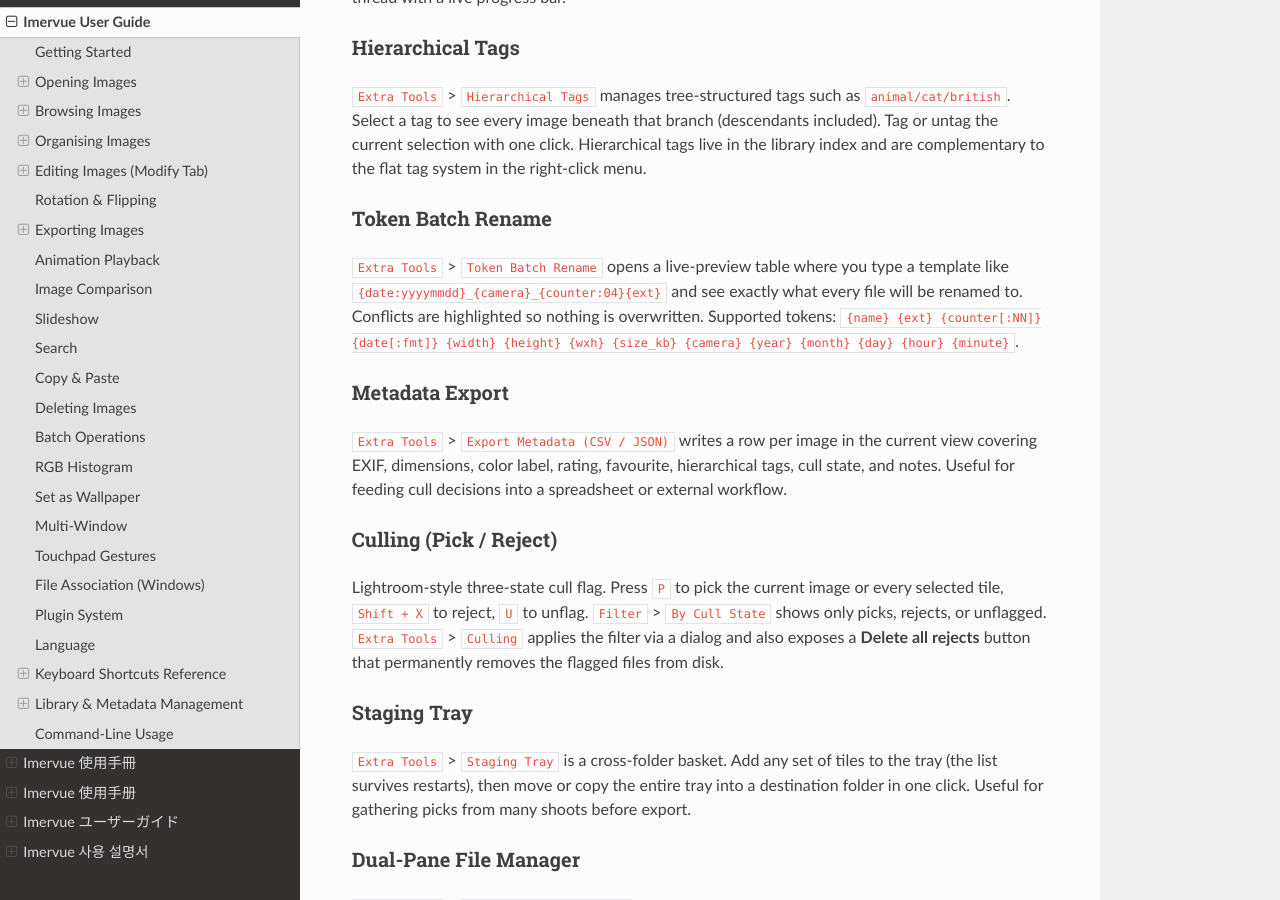
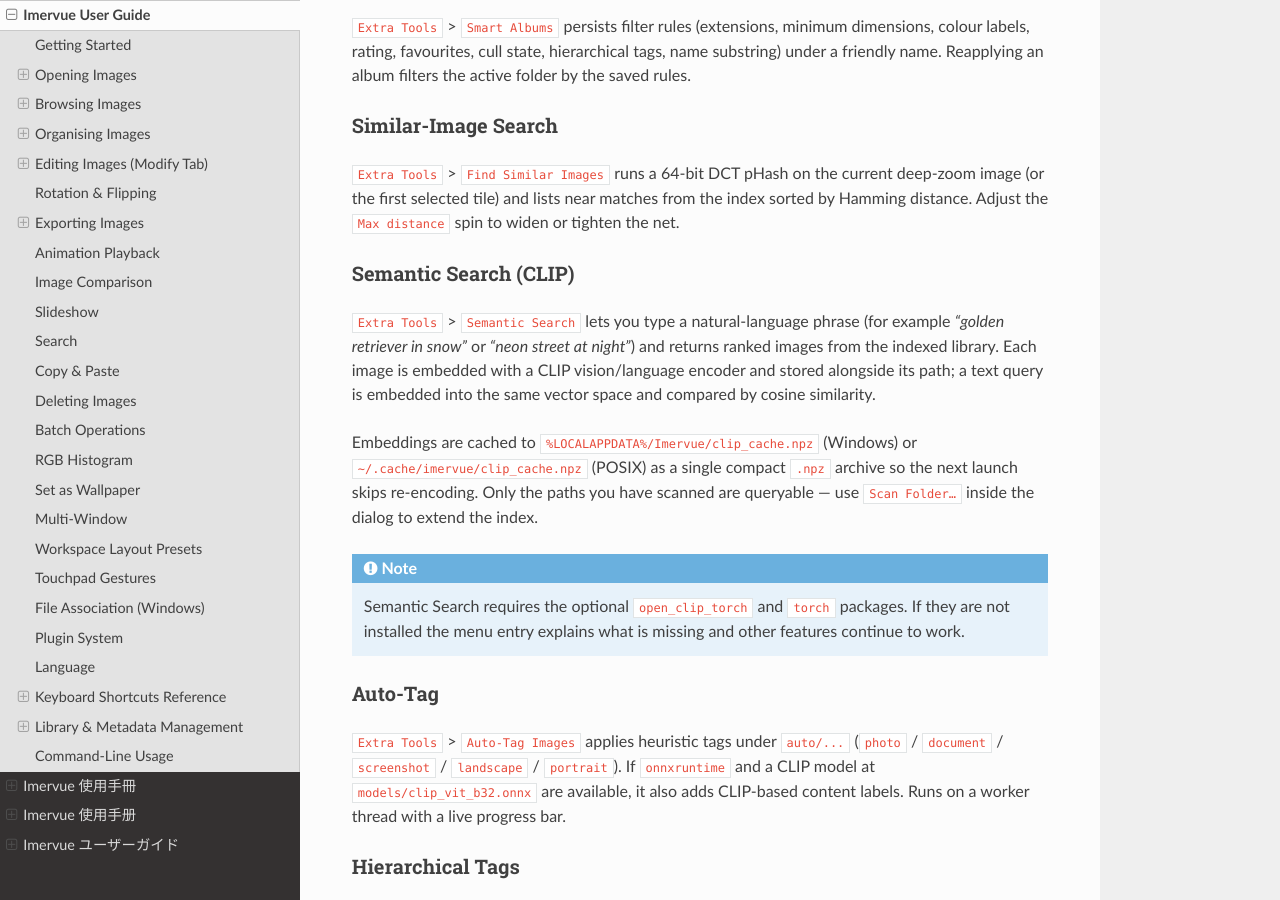
Before and after one commit to JeffreyChen-s-Utils/Imervue, a Sphinx documentation site: the page built from docs/en/index.rst, in a window 1280 px wide and 900 px high, scrolled down 16655 px. Built offline with Sphinx 7.4.7 and the Read the Docs theme 3.1.0, drawn with Linux system fonts in a browser that asks for light colours; some of the changed text lies outside the part shown.

Commit message:
Document workspace presets and CLIP semantic search
Add Organization / Extra Tools bullets and File / Extra Tools menu
entries for the two new features in README.md. Expand docs/en/index.rst
with a Workspace Layout Presets section and a Semantic Search (CLIP)
section — including the optional-dependency note (open_clip_torch +
torch) and the on-disk cache location.

```diff
--- a/docs/en/index.rst
+++ b/docs/en/index.rst
@@ -675,6 +675,23 @@
 
 ``File`` > ``New Window`` opens another independent Imervue window. Each window can browse a different folder.
 
+Workspace Layout Presets
+------------------------
+
+``File`` > ``Workspaces…`` captures the current window geometry, dock / toolbar
+arrangement, splitter sizes, and active root folder under a name — then lets
+you flip between saved layouts the same way Lightroom switches *Library* /
+*Develop* / *Export* or Adobe Bridge switches *Metadata* / *Filmstrip*. The
+dialog supports Save Current, Load, Rename, and Delete. Workspaces persist in
+``user_settings.json`` (under the ``workspaces`` key) and survive across
+sessions.
+
+.. tip::
+   Build a **Browse** workspace with the tree and thumbnail grid visible, and a
+   separate **Develop** workspace with the develop panel maximised and the tree
+   collapsed. One click moves your whole window to the right shape for each
+   task.
+
 Touchpad Gestures
 -----------------
 
@@ -922,6 +939,25 @@
 from the index sorted by Hamming distance. Adjust the ``Max distance`` spin to
 widen or tighten the net.
 
+Semantic Search (CLIP)
+^^^^^^^^^^^^^^^^^^^^^^
+
+``Extra Tools`` > ``Semantic Search`` lets you type a natural-language phrase
+(for example *"golden retriever in snow"* or *"neon street at night"*) and
+returns ranked images from the indexed library. Each image is embedded with a
+CLIP vision/language encoder and stored alongside its path; a text query is
+embedded into the same vector space and compared by cosine similarity.
+
+Embeddings are cached to ``%LOCALAPPDATA%/Imervue/clip_cache.npz`` (Windows) or
+``~/.cache/imervue/clip_cache.npz`` (POSIX) as a single compact ``.npz`` archive
+so the next launch skips re-encoding. Only the paths you have scanned are
+queryable — use ``Scan Folder…`` inside the dialog to extend the index.
+
+.. note::
+   Semantic Search requires the optional ``open_clip_torch`` and ``torch``
+   packages. If they are not installed the menu entry explains what is missing
+   and other features continue to work.
+
 Auto-Tag
 ^^^^^^^^
 
```
Also changed, not shown: README.md (+11 -0 lines).
